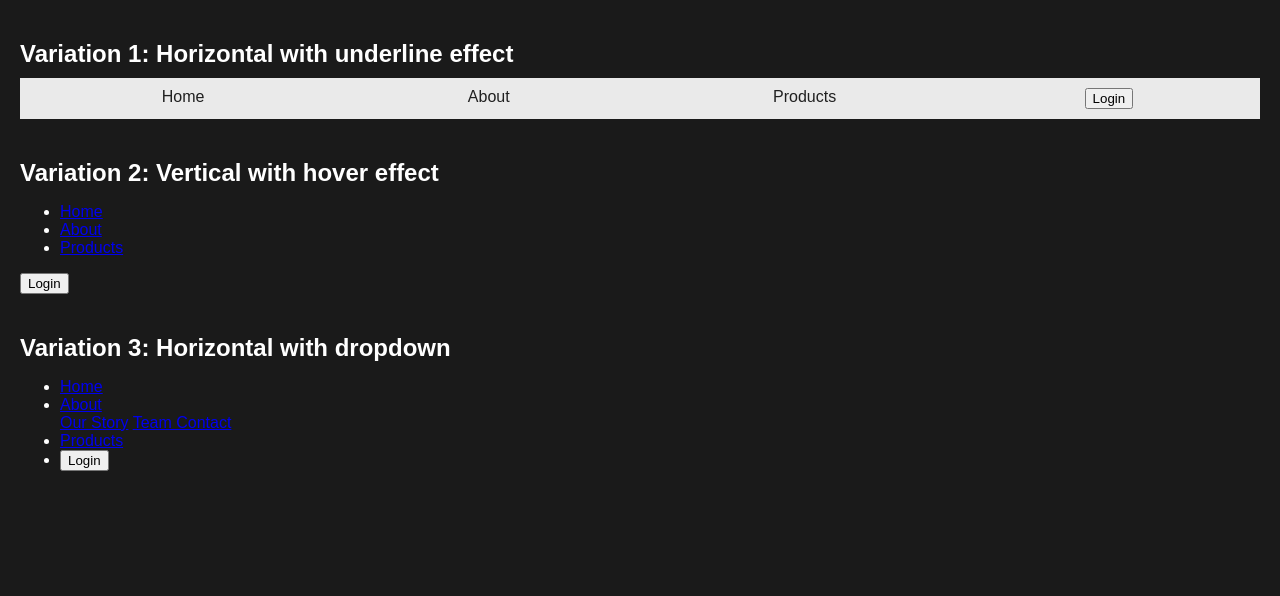
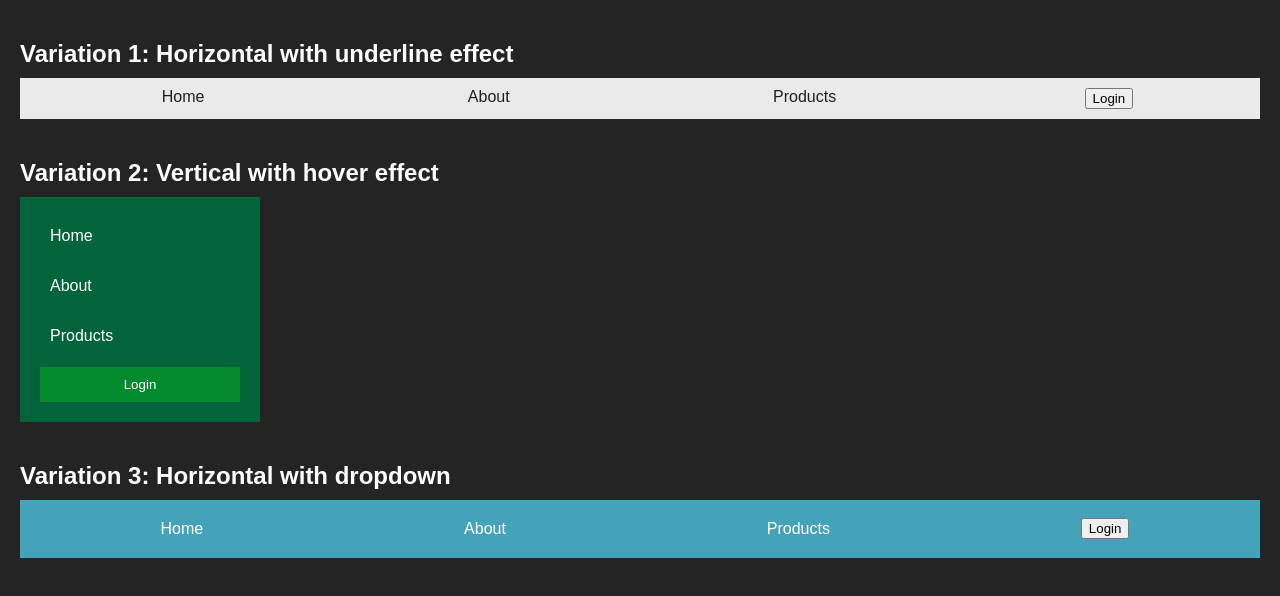
Before and after one commit to AbhinavKumar-Jha/Frontend, a plain HTML site: page CSS/05_navbar/navbar.html in a window 1280 px wide. Drawn offline with Linux system fonts and the light colour scheme.

Commit message:
Styled nav containers

```diff
--- a/CSS/05_navbar/navbar.html
+++ b/CSS/05_navbar/navbar.html
@@ -1,4 +1,4 @@
-<!DOCTYPE html>
+ <!DOCTYPE html>
 <html lang="en">
 <head>
     <meta charset="UTF-8">
@@ -10,7 +10,7 @@
             font-family: Arial, Helvetica, sans-serif;
             margin: 0;
             padding: 20px;
-            background-color: #1a1a1a;
+            background-color: #242424;
             color: #fff;
         }
         .nav-container{
@@ -63,6 +63,71 @@
             border-radius: 5px;
             cursor: pointer;
         }
+        .nav2 {
+            /* border: 2px solid red; */
+            background-color: #03643c;
+            width: 200px;
+            padding: 20px;
+            /* text-align: center; */
+        }
+        .nav2 ul{
+            list-style-type: none;
+            margin: 0;
+            padding: 0;
+        }
+        .nav2 li{
+            margin-bottom: 12px;
+        }
+        .nav2 a{
+            text-decoration: none;
+            color: #fff;
+            display: block;
+            padding: 10px;
+            width: 100%;
+        }
+        .nav2 a:hover {
+            background-color: #137e0a;
+        }
+        .nav2 .login-btn{
+            background-color: #048a2f;
+            color: #fff;
+            border: none;
+            width: 100%;
+            padding: 10px;
+            cursor: pointer;
+            /* margin-left: 10px; */
+        }
+        /* .nav2 .login-btn:hover{
+            background-color: #057017;
+            border: 1px solid white;
+        } */
+         .nav3 {
+            background-color: #45a2bb;
+            padding: 10px;
+         }
+         .nav3 ul {
+            list-style-type: none;
+            padding: 0;
+            margin: 0;
+            display: flex;
+            justify-content: space-around;
+            align-items: center;
+         }
+         .nav3 a {
+            text-decoration: none;
+            color:#fff;
+            padding: 10px;
+            display: block;
+         }
+         .nav3 .dropdown-content {
+            display: none;
+         }
+         .nav3 .dropdown:hover .dropdown-content {
+            display: block;
+            position: absolute;
+            background-color: #3e3e3e;
+            min-width: 150px;
+         }
     </style>
 </head>
 <body>
@@ -99,9 +164,13 @@
                     <a href="#">About</a>
                     <div class="dropdown-content">
                         <a href="#">Our Story</a>
-                        <a href="#">Team Contact</a>
+                        <a href="#">Team</a>
+                        <a href="#">Contact</a>
+                        </div>
+                        </li>
                         <li><a href="#">Products</a></li>
-                        <li><button class="login-btn">Login</button></li>
+                        <li><button
+                        class="login-btn">Login</button></li>
 
                     </div>
                 </li>
```
